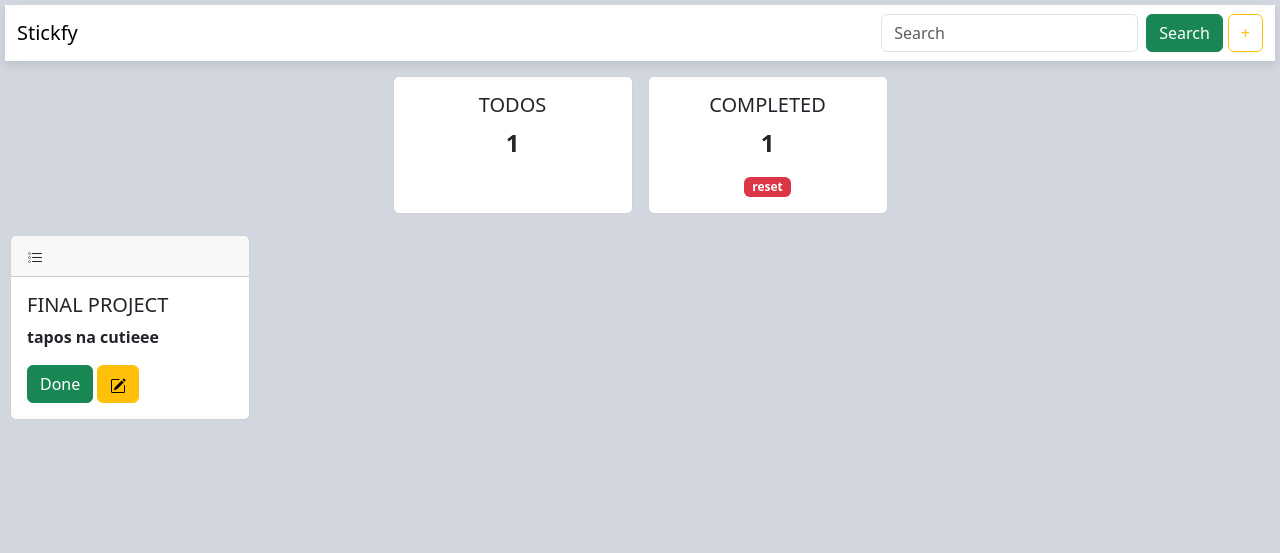
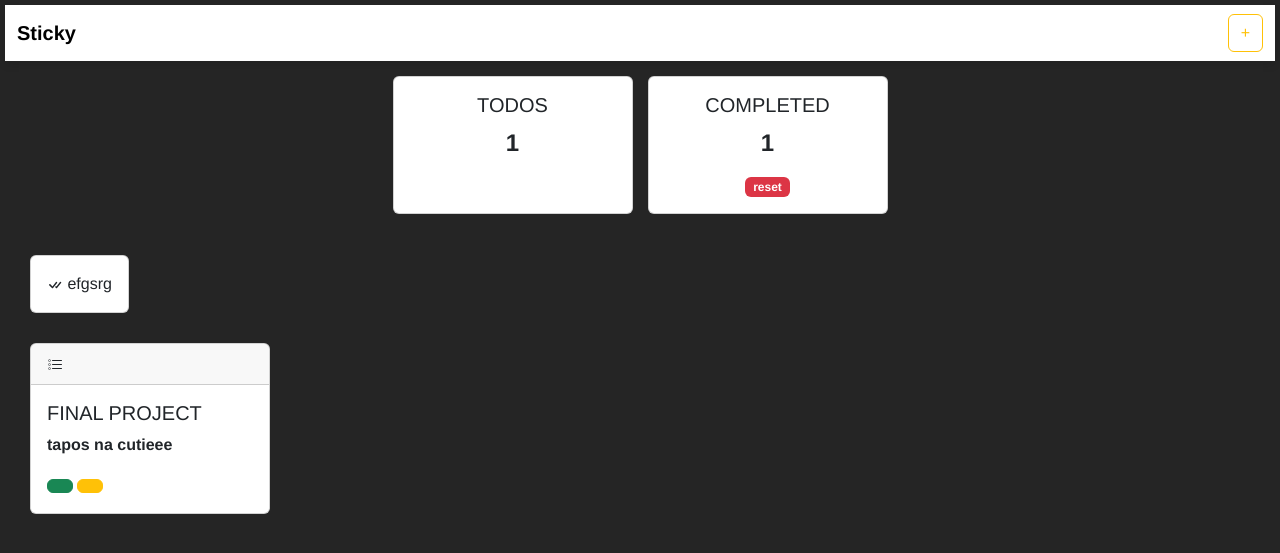
Before and after one commit to DevInternnn/Electivee, a Django app: page /todo/ in a window 1280 px wide. Shown: the top 553 px of the page. Run offline with Django 4.2, Linux system fonts and the light colour scheme; data comes from the database, SQL or seed files in the repository; both versions use the stored data as it was after the commit; some libraries are stand-ins or nearby versions.

Commit message:
django-v2

```diff
--- a/todo/templates/base.html
+++ b/todo/templates/base.html
@@ -1,64 +1,35 @@
 <!-- base.html -->
 <!DOCTYPE html>
 <html>
+
 <head>
   <title>Home Page</title>
-    <link
-      href="https://cdn.jsdelivr.net/npm/bootstrap@5.3.2/dist/css/bootstrap.min.css"
-      rel="stylesheet"
-      integrity="sha384-T3c6CoIi6uLrA9TneNEoa7RxnatzjcDSCmG1MXxSR1GAsXEV/Dwwykc2MPK8M2HN"
-      crossorigin="anonymous"
-    />
+  <link href="https://cdn.jsdelivr.net/npm/bootstrap@5.3.2/dist/css/bootstrap.min.css" rel="stylesheet"
+    integrity="sha384-T3c6CoIi6uLrA9TneNEoa7RxnatzjcDSCmG1MXxSR1GAsXEV/Dwwykc2MPK8M2HN" crossorigin="anonymous" />
 </head>
+
 <body>
   <nav class="navbar bg-body-primary" id="navi">
     <div class="container-fluid">
-        <a class="navbar-brand">Stickfy</a>
-        <form class="d-flex" role="search">
-          <input
-            class="form-control me-2"
-            type="search"
-            placeholder="Search"
-            aria-label="Search"
-          />
-          <button class="btn btn-success" type="submit">Search</button>
-          <button
-            id="addbut"
-            type="button"
-            class="btn btn-outline-warning"
-            data-bs-toggle="modal"
-            data-bs-target="#exampleModal"
-          >
+      <a class="navbar-brand" id="title">Sticky</a>
+      <button id="addbut" type="button" class="btn btn-outline-warning" data-bs-toggle="modal"
+        data-bs-target="#exampleModal">
         +
       </button>
-        </form>
     </div>
   </nav>
   <div class="main">
     <!-- Modal -->
-      <div
-        class="modal fade"
-        id="exampleModal"
-        tabindex="-1"
-        aria-labelledby="exampleModalLabel"
-        aria-hidden="true"
-      >
+    <div class="modal fade" id="exampleModal" tabindex="-1" aria-labelledby="exampleModalLabel" aria-hidden="true">
       <div class="modal-dialog">
         <div class="modal-content">
           <div class="add-task-cont">
             <div class="addtask">
               <h2 style="font-weight: bold">New task</h2>
-                <form
-                  method="post"
-                  onsubmit="function subm(e){e.preventDefault()}"
-                >
+              <form method="post" onsubmit="function subm(e){e.preventDefault()}">
                 {% csrf_token %}{{ form.as_p }}
                 <div class="subButt">
-                    <button
-                      type="submit"
-                      class="btn btn-outline-success"
-                      onclick="rel()"
-                    >
+                  <button type="submit" class="btn btn-outline-success" onclick="rel()">
                     Add Task
                   </button>
                 </div>
@@ -85,58 +56,42 @@
         </div>
       </div>
     </div>
+    <div id="delitems">
+      {% for tasks in deletedtask%}
+     <a href="{% url 'finaldelete' tasks.id%}">
+      <div class="card" style="width: fit-content;">
+        <div class="card-body">
+          <svg xmlns="http://www.w3.org/2000/svg" width="16" height="16" fill="currentColor" class="bi bi-check-all"
+            viewBox="0 0 16 16">
+            <path
+              d="M8.97 4.97a.75.75 0 0 1 1.07 1.05l-3.99 4.99a.75.75 0 0 1-1.08.02L2.324 8.384a.75.75 0 1 1 1.06-1.06l2.094 2.093L8.95 4.992a.252.252 0 0 1 .02-.022zm-.92 5.14.92.92a.75.75 0 0 0 1.079-.02l3.992-4.99a.75.75 0 1 0-1.091-1.028L9.477 9.417l-.485-.486-.943 1.179z" />
+          </svg>
+          {{tasks.task}}
+        </div>
+      </div>
+    </a>
+      {% endfor %}
+    </div>
     <div class="task-list">
       {% for task in tasks%}
       <div>
         <div class="card">
           <div class="card-header">
-              <svg
-                xmlns="http://www.w3.org/2000/svg"
-                width="16"
-                height="16"
-                fill="currentColor"
-                class="bi bi-list-task"
-                viewBox="0 0 16 16"
-              >
+            <svg xmlns="http://www.w3.org/2000/svg" width="16" height="16" fill="currentColor" class="bi bi-list-task"
+              viewBox="0 0 16 16">
+              <path fill-rule="evenodd"
+                d="M2 2.5a.5.5 0 0 0-.5.5v1a.5.5 0 0 0 .5.5h1a.5.5 0 0 0 .5-.5V3a.5.5 0 0 0-.5-.5zM3 3H2v1h1z" />
               <path
-                  fill-rule="evenodd"
-                  d="M2 2.5a.5.5 0 0 0-.5.5v1a.5.5 0 0 0 .5.5h1a.5.5 0 0 0 .5-.5V3a.5.5 0 0 0-.5-.5zM3 3H2v1h1z"
-                />
-                <path
-                  d="M5 3.5a.5.5 0 0 1 .5-.5h9a.5.5 0 0 1 0 1h-9a.5.5 0 0 1-.5-.5M5.5 7a.5.5 0 0 0 0 1h9a.5.5 0 0 0 0-1zm0 4a.5.5 0 0 0 0 1h9a.5.5 0 0 0 0-1z"
-                />
-                <path
-                  fill-rule="evenodd"
-                  d="M1.5 7a.5.5 0 0 1 .5-.5h1a.5.5 0 0 1 .5.5v1a.5.5 0 0 1-.5.5H2a.5.5 0 0 1-.5-.5zM2 7h1v1H2zm0 3.5a.5.5 0 0 0-.5.5v1a.5.5 0 0 0 .5.5h1a.5.5 0 0 0 .5-.5v-1a.5.5 0 0 0-.5-.5zm1 .5H2v1h1z"
-                />
+                d="M5 3.5a.5.5 0 0 1 .5-.5h9a.5.5 0 0 1 0 1h-9a.5.5 0 0 1-.5-.5M5.5 7a.5.5 0 0 0 0 1h9a.5.5 0 0 0 0-1zm0 4a.5.5 0 0 0 0 1h9a.5.5 0 0 0 0-1z" />
+              <path fill-rule="evenodd"
+                d="M1.5 7a.5.5 0 0 1 .5-.5h1a.5.5 0 0 1 .5.5v1a.5.5 0 0 1-.5.5H2a.5.5 0 0 1-.5-.5zM2 7h1v1H2zm0 3.5a.5.5 0 0 0-.5.5v1a.5.5 0 0 0 .5.5h1a.5.5 0 0 0 .5-.5v-1a.5.5 0 0 0-.5-.5zm1 .5H2v1h1z" />
             </svg>
           </div>
           <div class="card-body">
             <h5 class="card-title">{{task.task}}</h5>
             <p class="card-text">{{task.description}}</p>
-              <a
-                href="{% url 'delete' task.id%}"
-                class="btn btn-success"
-                onclick="done()"
-                >Done</a
-              >
+            <a href="{% url 'delete' task.id%}" class="btn btn-success" onclick="done()"></a>
             <a href="{% url 'update' task.id%}" class="btn btn-warning">
-                <svg
-                  xmlns="http://www.w3.org/2000/svg"
-                  width="16"
-                  height="16"
-                  fill="currentColor"
-                  class="bi bi-pencil-square"
-                  viewBox="0 0 16 16"
-                >
-                  <path
-                    d="M15.502 1.94a.5.5 0 0 1 0 .706L14.459 3.69l-2-2L13.502.646a.5.5 0 0 1 .707 0l1.293 1.293zm-1.75 2.456-2-2L4.939 9.21a.5.5 0 0 0-.121.196l-.805 2.414a.25.25 0 0 0 .316.316l2.414-.805a.5.5 0 0 0 .196-.12l6.813-6.814z"
-                  />
-                  <path
-                    fill-rule="evenodd"
-                    d="M1 13.5A1.5 1.5 0 0 0 2.5 15h11a1.5 1.5 0 0 0 1.5-1.5v-6a.5.5 0 0 0-1 0v6a.5.5 0 0 1-.5.5h-11a.5.5 0 0 1-.5-.5v-11a.5.5 0 0 1 .5-.5H9a.5.5 0 0 0 0-1H2.5A1.5 1.5 0 0 0 1 2.5z"
-                  />
-                </svg>
             </a>
           </div>
         </div>
@@ -149,7 +104,6 @@
       document.querySelector("#id_task").classList.add("form-control");
       document.querySelector("#id_description").classList.add("form-control");
     };
-
     var update = false;
 
     function updatebut() {
@@ -162,94 +116,139 @@
       }
     }
   </script>
+  <style>
+    a{
+      text-decoration: none;
+      color: black;
+      font-weight: 400;
+    }
+    .card-body{
+      text-decoration: none;
+    }
+    #delitems {
+      margin: 20px;
+      display: flex;
+      width: 100vh;
+      overflow-x: auto;
+    }
 
-    <style>
-      #reset{
+    #deltask {
+      background-color: gray;
+    }
+
+    #title {
+      font-weight: bold;
+      font-family: 'Franklin Gothic Medium', 'Arial Narrow', Arial, sans-serif;
+    }
+
+    #reset {
       text-decoration: none;
       color: #ffff;
       font-weight: bold;
     }
+
     body {
-        background-color: #d2d7df;
+      font-family: 'Franklin Gothic Medium', 'Arial Narrow', Arial, sans-serif;
+      background-color: #252525;
     }
-      #card-desc{
+
+    #card-desc {
       font-size: x-large;
     }
+
     #task-monitored {
       display: flex;
       justify-content: center;
       gap: 5px;
     }
+
     .card-text {
       font-weight: 600;
     }
+
     #rem-txt {
       color: #ffff;
     }
+
     #card-cont {
       display: flex;
       flex-direction: column;
       align-items: center;
     }
+
     h5 {
       text-transform: uppercase;
     }
+
     #rem-task {
       display: flex;
       flex-direction: column;
       justify-content: center;
       align-items: center;
     }
+
     #addbut {
       margin-left: 5px;
     }
+
     #navi {
       background-color: #ffff;
       box-shadow: 0 4px 8px rgba(5, 0, 0, 0.1);
       margin-bottom: 10px;
     }
+
     #update {
       display: flex;
       flex-direction: column;
       gap: 2px;
     }
+
     .subButt {
       display: flex;
       justify-content: center;
     }
+
     p {
       display: flex;
       flex-direction: column;
     }
+
     label {
       text-transform: uppercase;
       font-weight: 600;
       font-style: normal;
     }
+
     h2 {
       margin: 10px;
       color: green;
       text-transform: uppercase;
     }
+
     body {
       padding: 5px;
     }
+
     .add-task-cont {
       width: full;
       height: full;
       display: flex;
       justify-content: center;
     }
+
     #forms.button {
       border-radius: 50vh;
     }
+
     .modal-content {
       display: flex;
     }
+
     .errorlist {
       visibility: hidden;
       display: none;
     }
+
     .addtask {
       padding: 10px;
       width: fit-content;
@@ -258,17 +257,21 @@
       justify-content: center;
       flex-direction: column;
     }
+
     #forms input {
       border-radius: 50px;
       padding: 20px;
     }
+
     #id_task,
     #id_description {
       padding: 5px;
     }
+
     .focus {
       border-color: orange;
     }
+
     .tasks {
       margin: 5vh;
       width: fit-content;
@@ -276,19 +279,21 @@
       border-color: black;
       border: solid;
     }
+
     .task-list {
+      margin: 20px;
       display: flex;
       flex-wrap: wrap;
     }
+
     .card {
       margin: 5px;
       width: 30vh;
     }
   </style>
-    <script
-      src="https://cdn.jsdelivr.net/npm/bootstrap@5.3.2/dist/js/bootstrap.bundle.min.js"
+  <script src="https://cdn.jsdelivr.net/npm/bootstrap@5.3.2/dist/js/bootstrap.bundle.min.js"
     integrity="sha384-C6RzsynM9kWDrMNeT87bh95OGNyZPhcTNXj1NW7RuBCsyN/o0jlpcV8Qyq46cDfL"
-      crossorigin="anonymous"
-    ></script>
+    crossorigin="anonymous"></script>
 </body>
+
 </html>
--- a/todo/urls.py
+++ b/todo/urls.py
@@ -1,10 +1,11 @@
 from django.contrib import admin
 from django.urls import path
-from .views import home,delete,update,clear
+from .views import home,delete,update,clear,finaldelete
 
 urlpatterns = [
     path('',home),
     path('delete/<int:pk>',delete,name='delete'),
     path('update/<int:pk>',update,name='update'),
-    path('clear/',clear,name='clear')
+    path('clear/',clear,name='clear'),
+    path('finaldelete/<int:pk>',finaldelete,name='finaldelete')
 ]
--- a/todo/views.py
+++ b/todo/views.py
@@ -7,13 +7,15 @@ from django.http import HttpResponse
 def home(request):
     task = Todo.objects.all().values()
     deletedtask = DeletedTask.objects.all().values()
+    deletedtaskcount = DeletedTask.objects.all().values()
     form = TaskForm(request.POST)
     if request.method == 'POST' and form.is_valid():
        form.save()
     alltask = len(task)
-    deltask = len(deletedtask)
-    return render(request, 'base.html', {'tasks':task,'form': form,'alltask':alltask,'deltask':deltask})
-
+    deltask = len(deletedtaskcount)
+    if deletedtask is None:
+        print("empty")
+    return render(request, 'base.html', {'tasks':task,'form': form,'alltask':alltask,'deltask':deltask,'deletedtask':deletedtask})
 def delete(request,pk):
     deletedtask = Todo.objects.get(id=pk)
     deltask = DeletedTask(task=deletedtask.task, description=deletedtask.description)
@@ -33,9 +35,15 @@ def update(request,pk):
     context = {
         'form':form
     }
+
     return render(request,'edit.html',context)
 
 def clear(request):
     clearTable = DeletedTask.objects.all()
     clearTable.delete()
     return redirect('/todo/')
+
+def finaldelete(request,pk):
+    deltask = DeletedTask.objects.get(id=pk)
+    deltask.delete()
+    return redirect('/todo/')
```
Also changed, not shown: db.sqlite3. Lines whose indentation alone changed are shown as unchanged.
